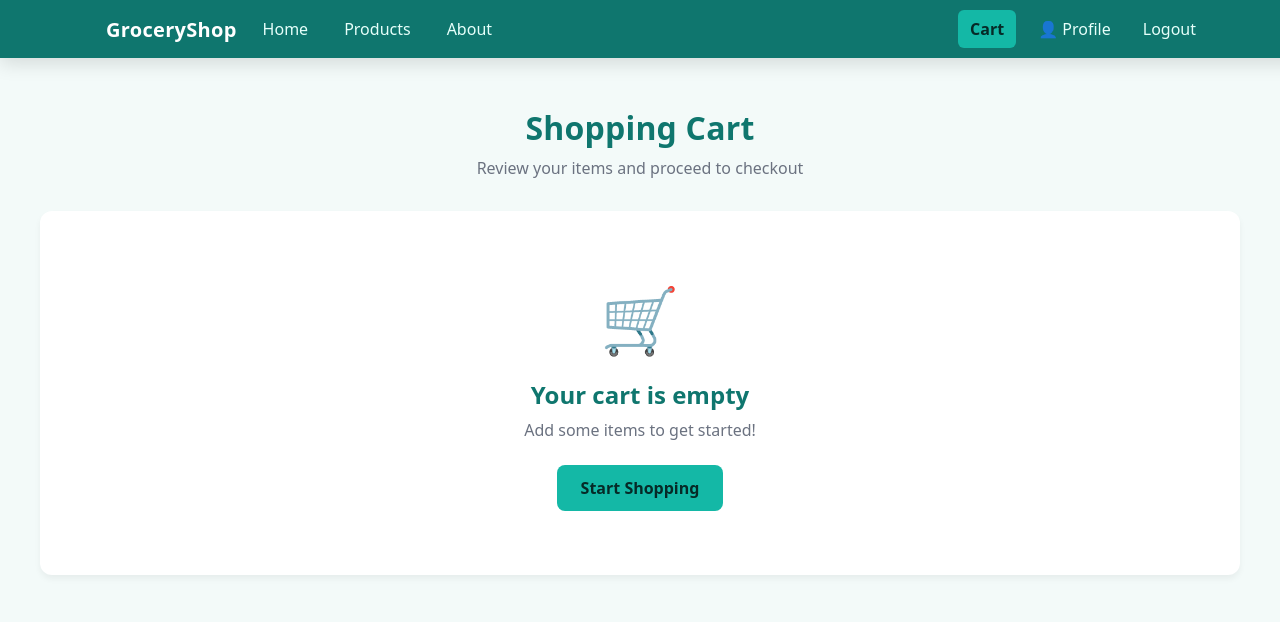
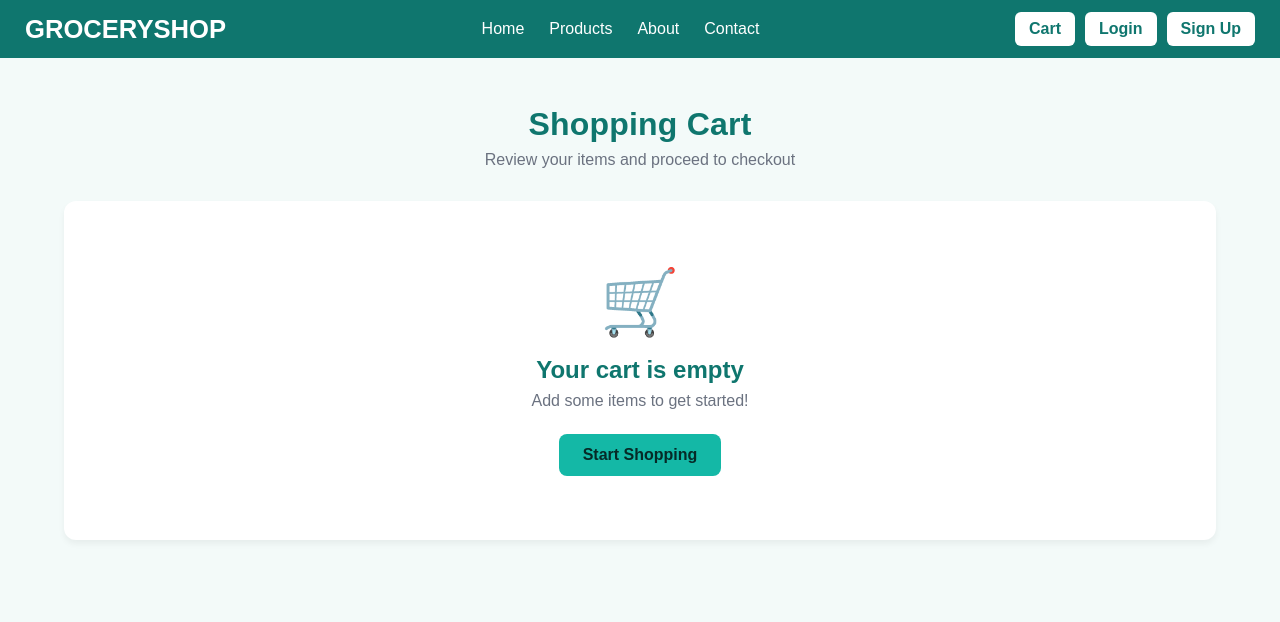
Before and after one commit to Manas-Kamdi/GroceryShop, a Django app: page /cart/ in a window 1280 px wide. Shown: the top 622 px of the page. Run offline with Django 5.2, Linux system fonts and the light colour scheme; a user stored in the database is signed in; data comes from the database, SQL or seed files in the repository; data that the repository does not hold is empty.

Commit message:
Update Style of Navn=bar.HTML

```diff
--- a/templates/Navbar.html
+++ b/templates/Navbar.html
@@ -3,138 +3,153 @@
 <head>
   <meta charset="UTF-8">
   <meta name="viewport" content="width=device-width, initial-scale=1.0">
-    <title>Navbar</title>
+  <title>GroceryShop</title>
+
   <style>
-        .navbar {
-            position: sticky;
-            top: 0;
-            z-index: 1000;
-            display: flex;
-            padding: 10px 16px;
-            background-color: #0f766e;
-            color: #ffffff;
-            box-shadow: 0 6px 18px rgba(0, 0, 0, 0.12);
-            width: 100%;
+    /* ====== NAVBAR BASE STYLES ====== */
+    * {
+      margin: 0;
+      padding: 0;
+      box-sizing: border-box;
+      font-family: "Poppins", sans-serif;
     }
 
-        .nav-inner {
+    nav {
+      background-color: #0f766e;
+      color: white;
+      padding: 12px 25px;
       display: flex;
       justify-content: space-between;
       align-items: center;
-            gap: 16px;
-            width: 100%;
-            max-width: 1100px;
-            margin: 0 auto;
+      flex-wrap: wrap;
+      position: sticky;
+      top: 0;
+      z-index: 100;
     }
 
-        .nav-left {
-            display: flex;
-            align-items: center;
-            gap: 16px;
+    .logo {
+      font-size: 1.6rem;
+      font-weight: bold;
+      text-transform: uppercase;
     }
 
-        .nav-brand {
-            color: #ffffff;
-            font-weight: 700;
-            font-size: 20px;
-            text-decoration: none;
-            letter-spacing: 0.3px;
+    .nav-links {
+      display: flex;
+      list-style: none;
+      gap: 25px;
     }
 
-        .nav-list {
-            list-style: none;
-            display: flex;
-            align-items: center;
-            gap: 16px;
-            margin: 0;
-            padding: 0;
+    .nav-links a {
+      text-decoration: none;
+      color: white;
+      font-weight: 500;
+      transition: 0.3s;
     }
 
-        .nav-link {
-            color: #e6fffa;
-            text-decoration: none;
-            padding: 8px 10px;
-            border-radius: 6px;
-            transition: background-color 160ms ease, color 160ms ease, box-shadow 160ms ease;
+    .nav-links a:hover {
+      color: #14b8a6;
     }
 
-        .nav-link:hover,
-        .nav-link:focus {
-            background: rgba(255, 255, 255, 0.12);
-            color: #ffffff;
-            box-shadow: 0 2px 6px rgba(0, 0, 0, 0.12) inset;
+    .nav-buttons {
+      display: flex;
+      gap: 10px;
     }
 
-        .nav-right {
-            display: flex;
-            align-items: center;
-            gap: 12px;
+    .btn {
+      padding: 8px 14px;
+      background-color: white;
+      color: #0f766e;
+      border-radius: 6px;
+      border: none;
+      text-decoration: none;
+      font-weight: 600;
+      transition: 0.3s;
     }
 
-        .nav-link.cta,
-        .nav-link.lgn,
-        .nav-link.sign {
-            background: #14b8a6;
-            color: #062a27;
-            font-weight: 600;
-            padding: 8px 12px;
+    .btn:hover {
+      background-color: #14b8a6;
+      color: white;
     }
 
-        .nav-link.cta:hover,
-        .nav-link.lgn:hover,
-        .nav-link.sign:hover {
-            background: #0ea5a3;
-            color: #05201e;
+    /* ====== HAMBURGER MENU ====== */
+    .hamburger {
+      display: none;
+      flex-direction: column;
+      cursor: pointer;
+      gap: 4px;
     }
 
-        @media (max-width: 768px) {
-            .nav-inner {
-                flex-wrap: wrap;
+    .hamburger span {
+      width: 25px;
+      height: 3px;
+      background-color: white;
+      border-radius: 3px;
     }
 
-            .nav-left,
-            .nav-right {
-                flex-wrap: wrap;
+    /* ====== RESPONSIVE ====== */
+    @media (max-width: 768px) {
+      .nav-links,
+      .nav-buttons {
+        display: none;
+        width: 100%;
+        flex-direction: column;
+        text-align: center;
+        background-color: #0f766e;
+        margin-top: 10px;
+        border-top: 1px solid rgba(255, 255, 255, 0.2);
+        padding: 10px 0;
       }
 
-            .nav-left {
-                width: 100%;
+      .nav-links.active,
+      .nav-buttons.active {
+        display: flex;
       }
 
-            .nav-right {
-                width: 100%;
-                justify-content: flex-end;
+      .hamburger {
+        display: flex;
+      }
+
+      .btn {
+        width: 80%;
+        margin: 0 auto;
       }
     }
   </style>
+
+  <script>
+    document.addEventListener("DOMContentLoaded", () => {
+      const hamburger = document.querySelector(".hamburger");
+      const navLinks = document.querySelector(".nav-links");
+      const navButtons = document.querySelector(".nav-buttons");
+
+      hamburger.addEventListener("click", () => {
+        navLinks.classList.toggle("active");
+        navButtons.classList.toggle("active");
+      });
+    });
+  </script>
 </head>
 <body>
-    {% load static %}
-    <nav class="navbar">
-        <div class="nav-inner">
+  <nav>
+    <div class="logo">GroceryShop</div>
 
-            <!-- LEFT: brand + Home/About/Products -->
-            <div class="nav-left">
-                <a href="/" class="nav-brand">GroceryShop</a>
-                <ul class="nav-list">
-                    <li><a class="nav-link" href="{% url 'home' %}">Home</a></li>
-                    <li><a class="nav-link" href="{% url 'products' %}">Products</a></li>
-                    <li><a class="nav-link" href="{% url 'about' %}">About</a></li>
-                </ul>
+    <div class="hamburger">
+      <span></span>
+      <span></span>
+      <span></span>
     </div>
 
-            <!-- RIGHT: Cart/Login/Signup or Profile/Logout -->
-            <div class="nav-right">
-                <a class="nav-link cta" href="{% url 'cart' %}">Cart</a>
-                {% if user.is_authenticated %}
-                    <a class="nav-link" href="{% url 'profile' %}">👤 Profile</a>
-                    <a class="nav-link" href="{% url 'logout' %}">Logout</a>
-                {% else %}
-                    <a class="nav-link lgn" href="{% url 'login' %}">Login</a>
-                    <a class="nav-link sign" href="{% url 'signup' %}">Sign Up</a>
-                {% endif %}
-            </div>
+    <ul class="nav-links">
+      <li><a href="{% url 'home' %}">Home</a></li>
+      <li><a href="{% url 'products' %}">Products</a></li>
+      <li><a href="{% url 'about' %}">About</a></li>
+      <li><a href="{% url 'contact' %}">Contact</a></li>
+    </ul>
 
+    <div class="nav-buttons">
+      <a href="{% url 'cart' %}" class="btn">Cart</a>
+      <a href="{% url 'login' %}" class="btn">Login</a>
+      <a href="{% url 'signup' %}" class="btn">Sign Up</a>
     </div>
   </nav>
 </body>
```
Lines whose indentation alone changed are shown as unchanged.
